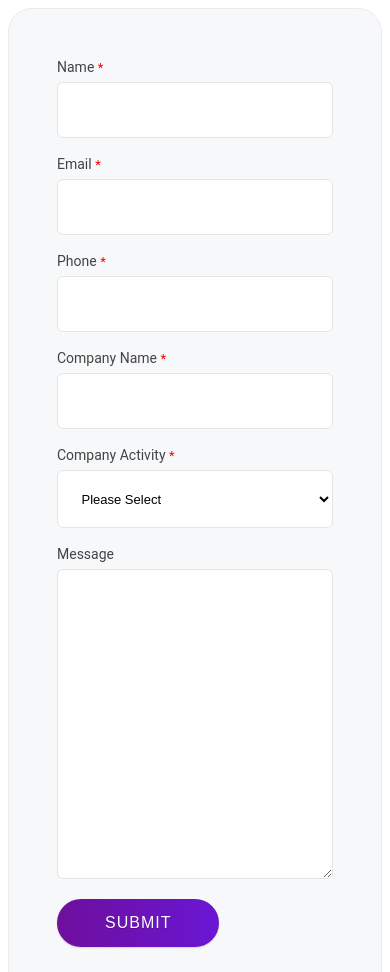
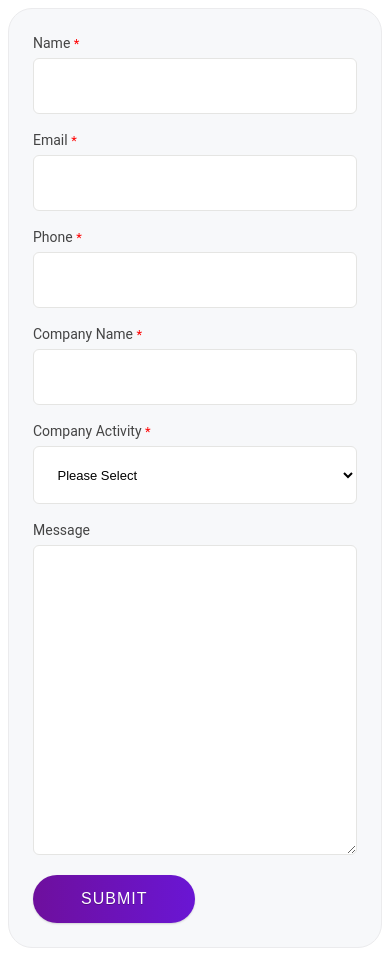
Before and after one commit to 3liGlobal/B2B-Lead-trial-Contact-Form, a plain HTML site: page index.html in a window 390 px wide. Shown: the top 972 px of the page. Drawn offline with Linux system fonts and the light colour scheme; a web font is replaced by a local one.

Commit message:
fix responsive issue

```diff
--- a/index.html
+++ b/index.html
@@ -140,6 +140,12 @@
       button:disabled {
         background-color: #ccc;
         cursor: not-allowed;
+      }
+      @media screen and (max-width: 768px) {
+        .container {
+          padding: 1.5rem;
+        }
+
       }
     </style>
   </head>
```
